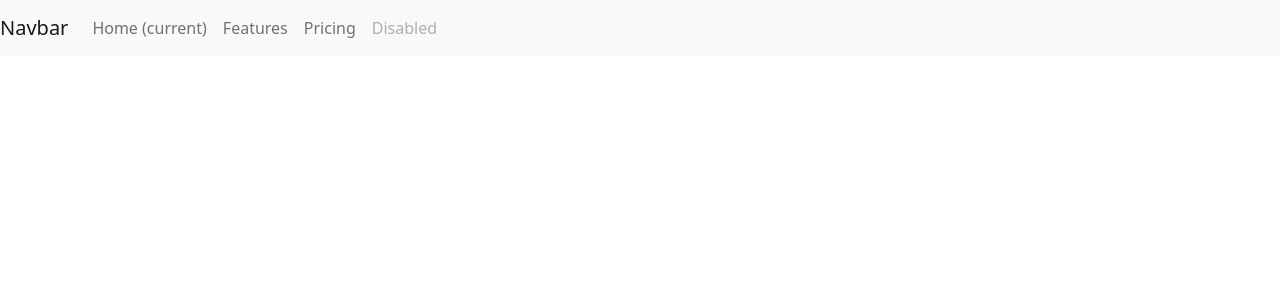
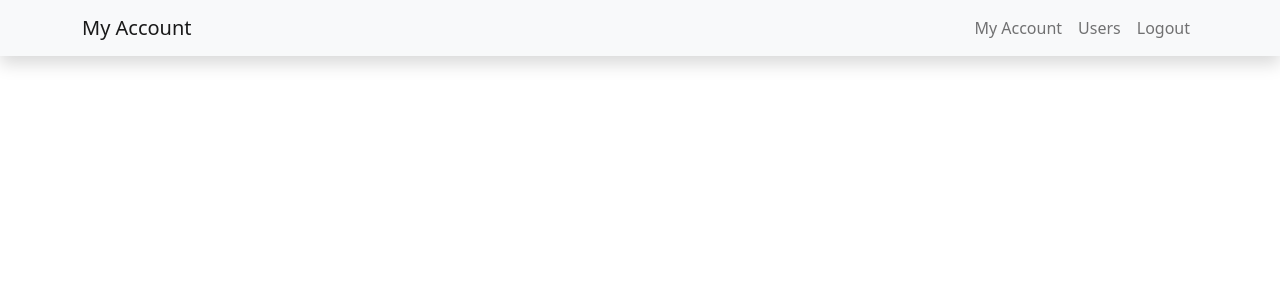
Before and after one commit to Markking99/UserManagement, an Angular app: page / in a window 1280 px wide. Shown: the top 300 px of the page. Built offline with nearby package versions, Linux system fonts and the light colour scheme; sample sign-in values are in the browser's storage.

Commit message:
Fix Homepage and add logout

```diff
--- a/src/app/home/header/header.component.css
+++ b/src/app/home/header/header.component.css
@@ -0,0 +1,8 @@
+.masthead {
+    height: 100vh;
+    min-height: 500px;
+    background-image: url('https://source.unsplash.com/BtbjCFUvBXs/1920x1080');
+    background-size: cover;
+    background-position: center;
+    background-repeat: no-repeat;
+  }
--- a/src/app/home/header/header.component.html
+++ b/src/app/home/header/header.component.html
@@ -1,22 +1,18 @@
-<nav class="navbar navbar-expand-lg navbar-light bg-light">
-    <a class="navbar-brand" href="#">Navbar</a>
-    <button class="navbar-toggler" type="button" data-toggle="collapse" data-target="#navbarNav" aria-controls="navbarNav" aria-expanded="false" aria-label="Toggle navigation">
-      <span class="navbar-toggler-icon"></span>
-    </button>
-    <div class="collapse navbar-collapse" id="navbarNav">
-      <ul class="navbar-nav">
+<nav class="navbar navbar-expand-lg navbar-light bg-light shadow fixed-top">
+    <div class="container">
+      <a class="navbar-brand" href="#">My Account</a>
+      <div >
+        <ul class="navbar-nav ms-auto">
           <li class="nav-item active">
-          <a class="nav-link" href="#">Home <span class="sr-only">(current)</span></a>
+            <a class="nav-link" href="#">My Account</a>
           </li>
           <li class="nav-item">
-          <a class="nav-link" href="#">Features</a>
+            <a class="nav-link" href="#">Users</a>
           </li>
           <li class="nav-item">
-          <a class="nav-link" href="#">Pricing</a>
-        </li>
-        <li class="nav-item">
-          <a class="nav-link disabled" href="#">Disabled</a>
+            <a class="nav-link" (click)="logout()" href="#">Logout</a>
           </li>
         </ul>
       </div>
+    </div>
   </nav>
--- a/src/app/home/header/header.component.ts
+++ b/src/app/home/header/header.component.ts
@@ -1,4 +1,5 @@
 import { Component, OnInit } from '@angular/core';
+import { AuthServiceService } from 'src/app/services/auth/auth-service.service';
 
 @Component({
   selector: 'app-header',
@@ -7,9 +8,12 @@ import { Component, OnInit } from '@angular/core';
 })
 export class HeaderComponent implements OnInit {
 
-  constructor() { }
+  constructor(private readonly authService: AuthServiceService) { }
 
   ngOnInit(): void {
   }
+  logout(): void{
+    this.authService.logout();
+  }
 
 }
--- a/src/app/services/auth/auth-service.service.ts
+++ b/src/app/services/auth/auth-service.service.ts
@@ -5,6 +5,7 @@ import { LocalStorageService } from '../local-storage/local-storage-service';
 import { HttpClient, HttpErrorResponse, HttpHeaders, HttpResponse } from '@angular/common/http';
 import { tap } from 'rxjs';
 import { Token } from '../../interfaces/token.interface';
+import { Router } from '@angular/router';
 
 @Injectable({
   providedIn: 'root'
@@ -16,7 +17,7 @@ export class AuthServiceService {
 
   private readonly userUrl: string = "https://reqres.in";
 
-  constructor(private readonly localStorageService: LocalStorageService, private readonly http: HttpClient) { }
+  constructor(private readonly localStorageService: LocalStorageService, private readonly http: HttpClient, private router: Router) { }
 
 
   private getAccessTokenFromStorage(): string | null {
@@ -32,7 +33,9 @@ export class AuthServiceService {
     let headers = {};
     this.http
       .post<Token>(`${this.userUrl}/api/login`, body, { headers })
-      .subscribe((token)=> this.storeToken(token), (error) => console.error(error))
+      .subscribe((token)=> {this.storeToken(token);
+        this.router.navigate(["/"])
+      }, (error) => console.error(error))
   }
 
   register(username: string, password: string): void {
@@ -47,6 +50,7 @@ export class AuthServiceService {
     this.accessTokenSource$.next(null);
     this.localStorageService.getLocalStorage().clear();
     sessionStorage.clear();
+    this.router.navigate(["/login"])
   }
 
   storeToken(token: Token): void {
```
Lines whose indentation alone changed are shown as unchanged.
